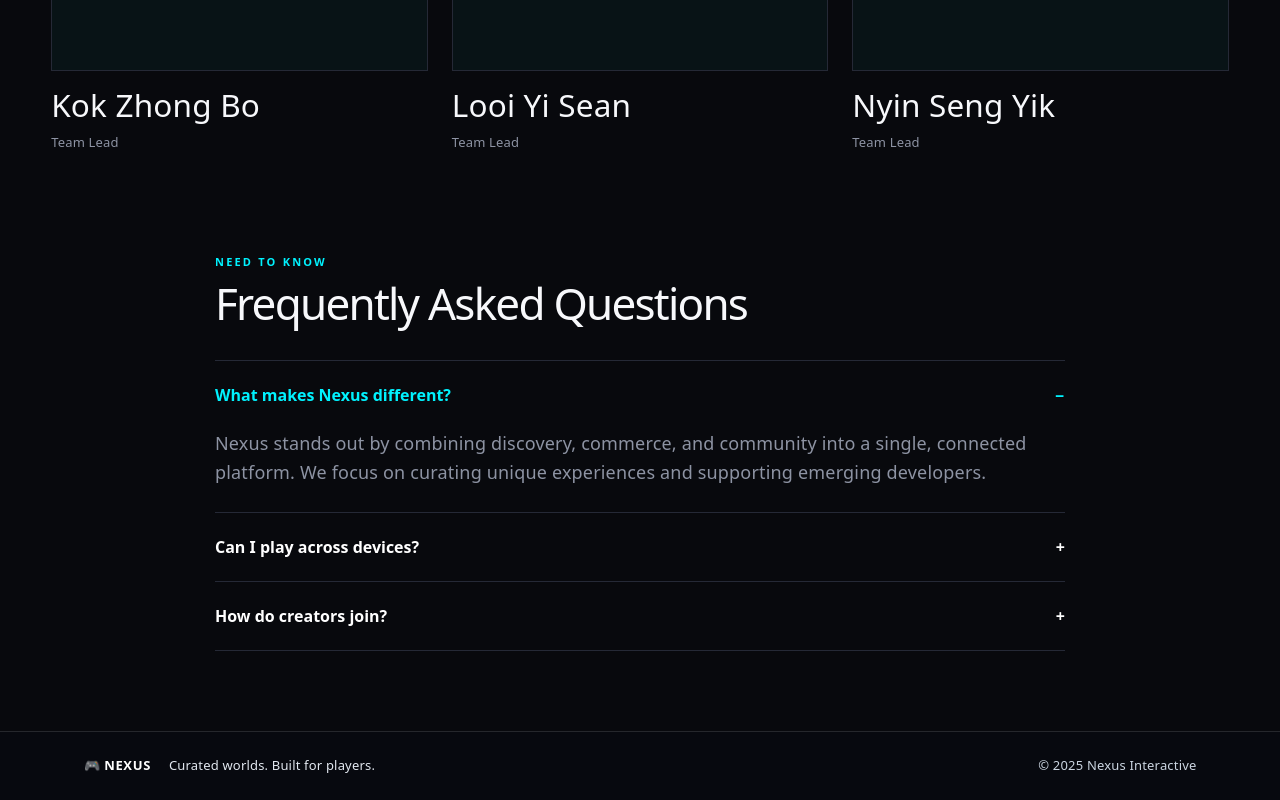
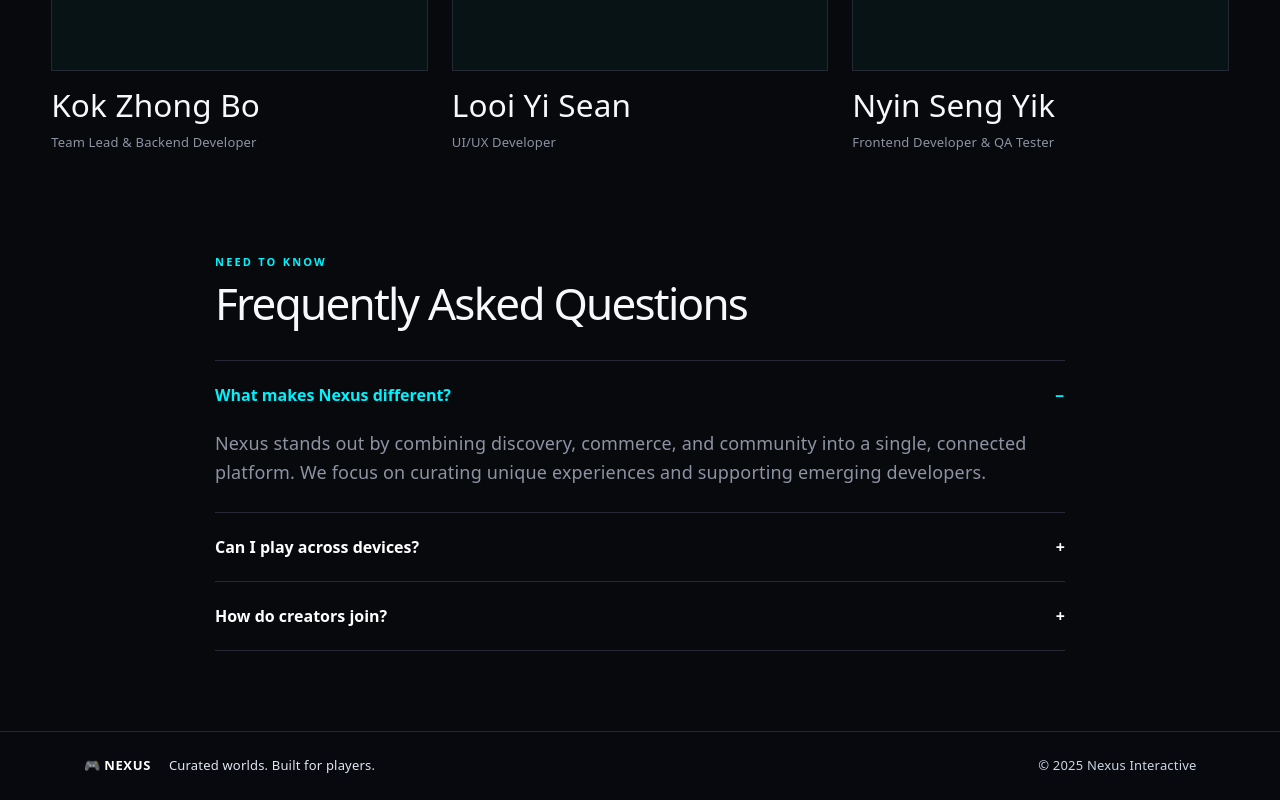
Before and after one commit to ElsonKok/Nexus-Gaming, a Vue app: page /about in a window 1280 px wide. Shown: the part 1629-2429 px from the top of the page. Built offline with nearby package versions, Linux system fonts and the light colour scheme; no server answers.

Commit message:
Latest Pushed

```diff
--- a/src/components/About.vue
+++ b/src/components/About.vue
@@ -15,9 +15,9 @@ const timeline = [
 ];
 
 const team = [
-    { name: 'Kok Zhong Bo', role: 'Team Lead', img: '' },
-    { name: 'Looi Yi Sean', role: 'Team Lead', img: '' },
-    { name: 'Nyin Seng Yik', role: 'Team Lead', img: '' }
+    { name: 'Kok Zhong Bo', role: 'Team Lead & Backend Developer', img: '' },
+    { name: 'Looi Yi Sean', role: 'UI/UX Developer', img: '' },
+    { name: 'Nyin Seng Yik', role: 'Frontend Developer & QA Tester', img: '' }
 ];
 
 const faqs = [
```
